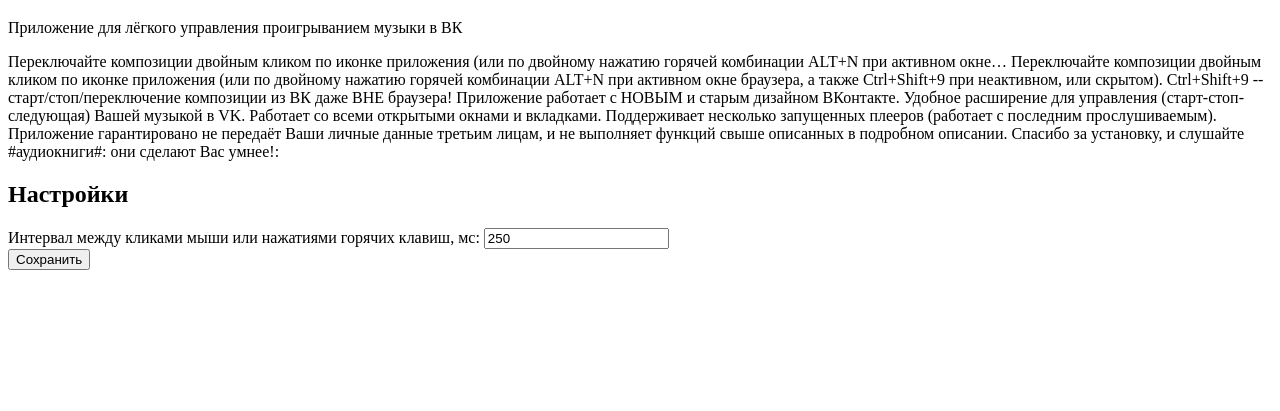
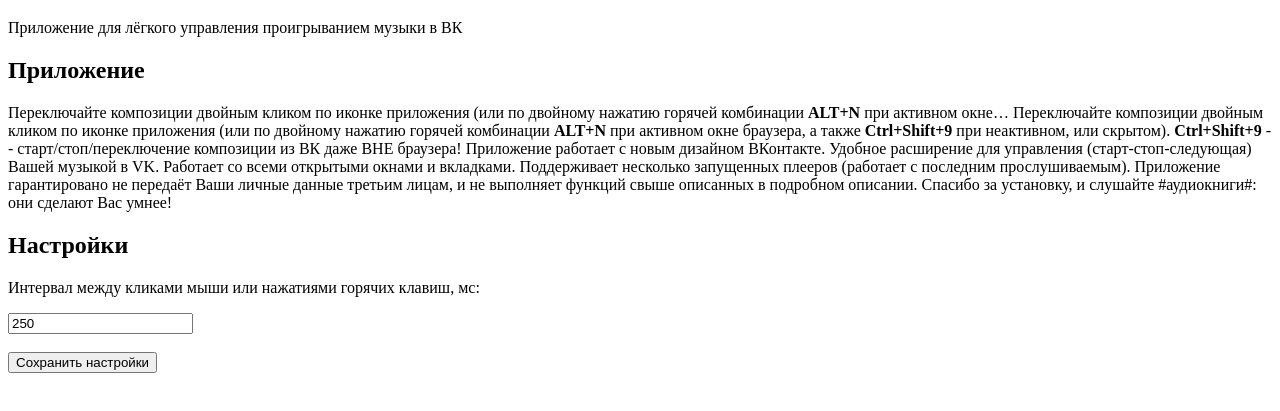
Before and after one commit to lovesuper/vk-pause, a browser extension: page src/options.html in a window 1280 px wide. Shown: the part 61-472 px from the top of the page. Drawn offline with Linux system fonts and the light colour scheme.

Commit message:
assemble fixes

```diff
--- a/src/options.html
+++ b/src/options.html
@@ -1,29 +1,39 @@
 <!DOCTYPE html>
 <html>
-  <head><title>Настройки VK Pause</title></head>
+  <head>
+    <title>Настройки VK Pause</title>
+  </head>
   <body>
     <h1>VK-Pause</h1>
     <p>Приложение для лёгкого управления проигрыванием музыки в ВК</p>
+    <h2>Приложение</h2>
     <p>Переключайте композиции двойным кликом по иконке приложения (или
-     по двойному нажатию горячей комбинации ALT+N при активном окне…
+    по двойному нажатию горячей комбинации <b>ALT+N</b> при активном окне…
 Переключайте композиции двойным кликом по иконке приложения (или по двойному
- нажатию горячей комбинации ALT+N при активном окне браузера, а также
- Ctrl+Shift+9 при неактивном, или скрытом). Ctrl+Shift+9 --
- старт/стоп/переключение композиции из ВК даже ВНЕ браузера!
- Приложение работает с НОВЫМ и старым дизайном ВКонтакте.
+нажатию горячей комбинации <b>ALT+N</b> при активном окне браузера, а также
+<b>Ctrl+Shift+9</b> при неактивном, или скрытом). <b>Ctrl+Shift+9</b> --
+старт/стоп/переключение композиции из ВК даже ВНЕ браузера!
+Приложение работает с новым дизайном ВКонтакте.
 Удобное расширение для управления (старт-стоп-следующая) Вашей музыкой в VK.
- Работает со всеми открытыми окнами и вкладками. Поддерживает несколько
- запущенных плееров (работает с последним прослушиваемым). Приложение
- гарантировано не передаёт Ваши личные данные третьим лицам, и не выполняет
-  функций свыше описанных в подробном описании.
-Спасибо за установку, и слушайте #аудиокниги#: они сделают Вас умнее!:</p>
+Работает со всеми открытыми окнами и вкладками. Поддерживает несколько
+запущенных плееров (работает с последним прослушиваемым). Приложение
+гарантировано не передаёт Ваши личные данные третьим лицам, и не выполняет
+функций свыше описанных в подробном описании.
+Спасибо за установку, и слушайте #аудиокниги#: они сделают Вас умнее!</p>
+
     <h2>Настройки</h2>
     <label>
-     Интервал между кликами мыши или нажатиями горячих клавиш, мс:
-     <input type="text" id="intervalMills"><br>
+      <p>Интервал между кликами мыши или нажатиями горячих клавиш, мс:</p>
+     <input type="text" id="intervalMills">
+     <br>
     </label>
+
     <div id="status"></div>
-    <button id="save">Сохранить</button>
+    <br>
+    <button id="save">Сохранить настройки</button>
+
     <script src="options.js"></script>
+
   </body>
+
 </html>
```
Also changed, not shown: manifest.json, 2 other files.
